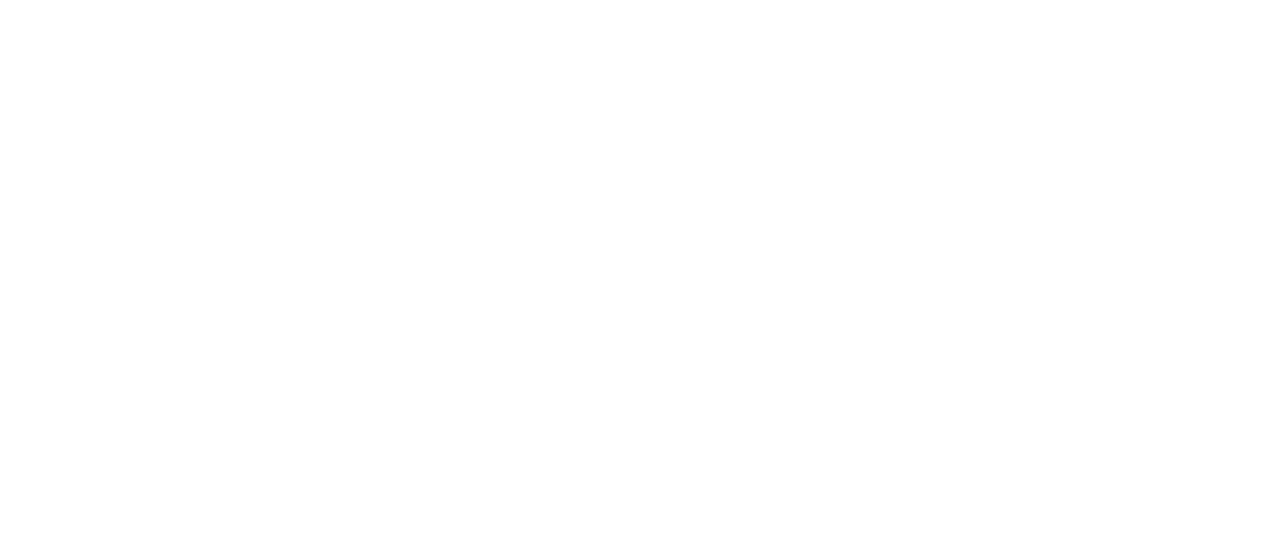
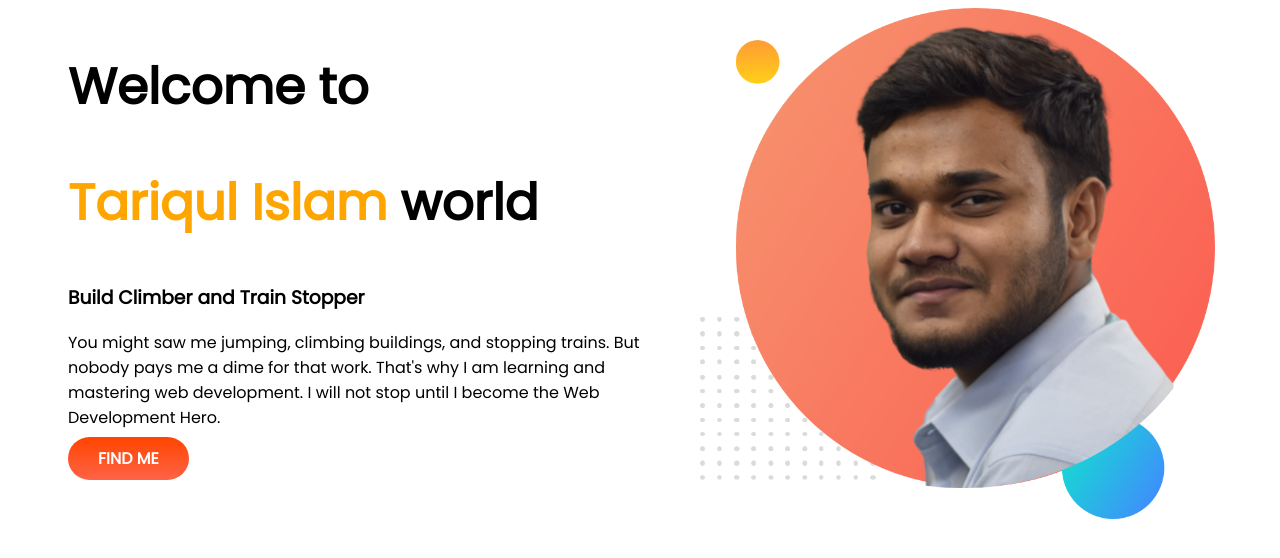
Before and after one commit to tariqulp/Developer-portfolio, a plain HTML site: page index.html in a window 1280 px wide. Drawn offline with Linux system fonts and the light colour scheme.

Commit message:
first section create

```diff
--- a/index.html
+++ b/index.html
@@ -1,13 +1,35 @@
 <!DOCTYPE html>
 <html lang="en">
+
 <head>
     <meta charset="UTF-8">
     <meta http-equiv="X-UA-Compatible" content="IE=edge">
     <meta name="viewport" content="width=device-width, initial-scale=1.0">
     <title>Tariqul portfolio</title>
+    <link rel="preconnect" href="https://fonts.googleapis.com">
+    <link rel="preconnect" href="https://fonts.gstatic.com" crossorigin>
+    <link href="https://fonts.googleapis.com/css2?family=Poppins&display=swap" rel="stylesheet">
     <link rel="stylesheet" href="style.css">
+    <link rel="shortcut icon" href="my-bg.png" type="image/x-icon">
 </head>
+
 <body>
+    <section>
+        <div class="half-width">
+            <h1>Welcome to</h1>
+            <h1><span class="orange-color">Tariqul Islam</span> world</h1>
+            <h3>Build Climber and Train Stopper</h3>
+            <p>You might saw me jumping, climbing buildings, and stopping trains. But nobody pays me a dime for that
+                work.
+                That's why I am learning and mastering web development. I will not stop until I become the Web
+                Development Hero.</p>
+            <a class="link-button" target="_blank" href="https://www.facebook.com/thericky.psm">FIND ME</a>
+        </div>
+        <div class="half-width">
+            <img src="my-bg.png" alt="">
+        </div>
+    </section>
 
 </body>
+
 </html>
--- a/style.css
+++ b/style.css
@@ -0,0 +1,28 @@
+    body{
+        font-family: 'Poppins', sans-serif;
+    }
+    h1{
+        font-size: 50px;
+    }
+    .orange-color{
+        color: orange;
+    }
+    section{
+        display: flex;
+    }
+    .half-width{
+        width: 50%;
+        padding-left: 60px;
+    }
+    .half-width img{
+        width: 90%;
+    }
+    .link-button{
+        text-decoration: none;
+        background-image: linear-gradient(orangered,tomato);
+        padding: 10px 30px;
+        border-radius: 50px;
+        color: white;
+        font-weight: 700;
+
+    }
```
Also changed, not shown: DSC_0001.jpg (added), images/dream-bg.png (added), images/exp-bg.png (added), images/jhankar.png (added), images/jhankar2.png (added), images/my-bg.png (added), images/my-bg2.png (added), images/top-banner.png (added), my-bg.png (added).
